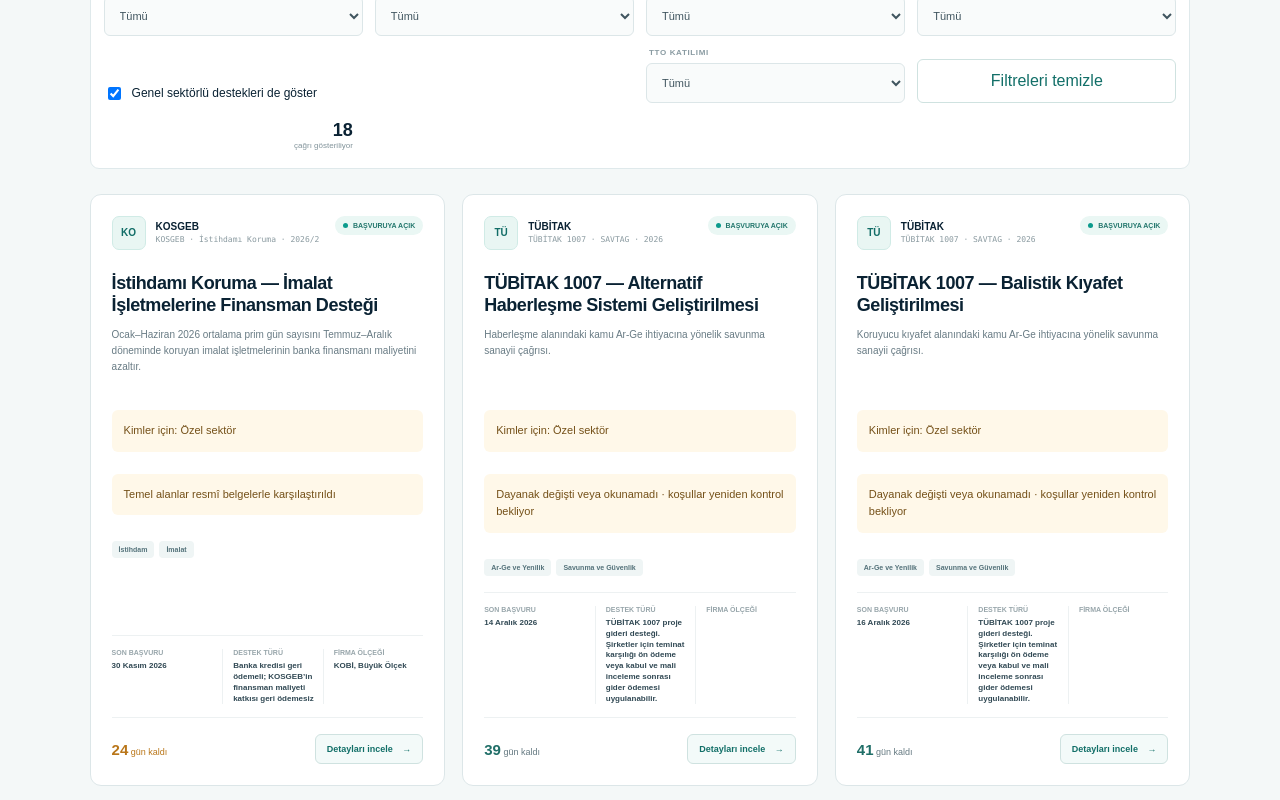
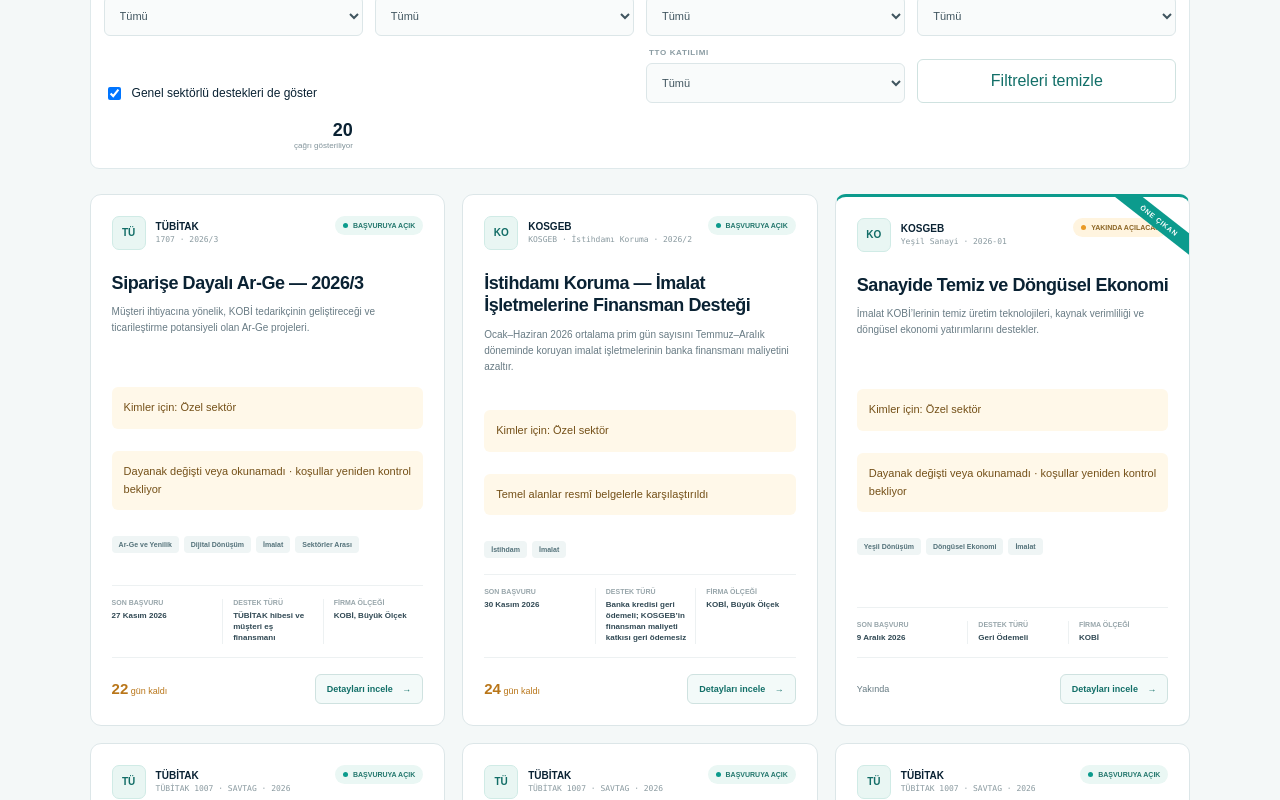
Before and after one commit to cemalyildiz/fon-radari, a Next.js app: page / in a window 1280 px wide. Shown: the part 1480-2280 px from the top of the page. Built offline with nearby package versions, Linux system fonts and the light colour scheme.

Commit message:
Publish verified KOSGEB green industry call and TÜBİTAK extension

```diff
--- a/app/calls-data.ts
+++ b/app/calls-data.ts
@@ -551,6 +551,29 @@ const hit30Duration = "Yatırımın 2030’a kadar tamamlanması hedeflenir; pro
 const hit30Application = "Yatırım sunumu hit30@sanayi.gov.tr adresine gönderilir. Sunumda şirket ve ortaklık bilgileri, yatırım büyüklüğü, istihdam, kapasite, yerli katkı, harcama kırılımı, pazar ve teknik/mali yeterlilik açıklanır. Olumlu ön değerlendirme belge anlamına gelmez; Cumhurbaşkanı Kararı sonrasında E-TUYS üzerinden teşvik belgesi başvurusu yapılır.";
 
 export const calls: FundingCall[] = [
+  {
+    id: "kosgeb-yesil-sanayi-2026-01", scope: "national", code: "Yeşil Sanayi · 2026-01",
+    title: "Sanayide Temiz ve Döngüsel Ekonomi",
+    institution: "KOSGEB — Yeşil Sanayi Destek Programı", institutionShort: "KOSGEB",
+    status: "open", recordType: "call", applicationType: "fixed",
+    openDate: "2026-11-16T00:00:00+03:00", openingDateOnly: true,
+    deadline: "2026-12-09T23:59:59+03:00",
+    followUpStages: [{title: "İkinci aşama · Proje başvurusu", schedule: "21 Aralık 2026–31 Ocak 2027, 23.59.59 TSİ", access: "Yalnız birinci aşama değerlendirmesini geçen işletmeler için.", portalDeadline: "2027-01-31T23:59:59+03:00"}],
+    applicantGroups: ["Özel sektör"], companyScale: ["KOBİ"],
+    applicants: "NACE Rev. 2.1 Kısım C (imalat) alanında küçük ve orta işletmeler; mikro işletmeler hariç. İlan tarihinde en az iki yıllık kuruluş, KOSGEB kaydı, güncel ve onaylı İşletme Beyanı, ön başvuruda geçerli Sanayi Sicil Belgesi ve son onaylı mali yılda bilanço usulü defter şartı var. Findeks notu en az orta riskli olmalı. Son onaylı mali yıldaki bilanço veya net satış hasılatı proje bütçesini aşmalı.",
+    fundingAmount: "Proje başına en çok 7.000.000 TL destek; asgari proje bütçesi 1.000.000 TL. Çağrının toplam bütçesi 3 milyar TL.",
+    fundingType: "Geri Ödemeli", supportRate: "%70", duration: "12 ay",
+    summary: "İmalat KOBİ’lerinin temiz üretim teknolojileri, kaynak verimliliği ve döngüsel ekonomi yatırımlarını destekler.",
+    objectives: ["Enerji, su ve hammadde verimliliği", "İklime dayanıklı atık geri dönüşümü, endüstriyel simbiyoz ve döngüsel üretim"],
+    eligibleCosts: ["En fazla iki yeni tam zamanlı personel", "Yeni makine ve teçhizat", "Yazılım", "Eğitim, test, analiz, belgelendirme ve danışmanlık"],
+    application: "KOSGEB sisteminde 9 Aralık 2026 saat 23.59.59’a kadar ön başvuruyu onaylayın. Birinci aşama sonuçları 18 Aralık’ta açıklanacak.",
+    applicationLinks: [{label: "KOSGEB başvuru sistemi", url: "https://edevlet.kosgeb.gov.tr/SupportsLogin?h=e8c17f72-1a4c-48c0-a864-15be1cd4fbfd"}],
+    notice: "Çevresel ve sosyal risk seviyesi düşük veya orta olmalıdır. Dünya Bankası’nın kapsam dışı sektör ve faaliyetleri uygun değildir.",
+    sourceUrl: "https://kosgeb.gov.tr/site/tr/genel/detay/9508/kosgebden-kobilerin-yesil-donusumune-3-milyar-tllik-destek",
+    sourceLabel: "KOSGEB 16 Kasım 2026 duyurusu",
+    verifiedAt: "2026-11-18",
+    featured: true, tags: ["KOBİ", "Yeşil Sanayi", "Döngüsel Ekonomi"], themes: ["Yeşil Dönüşüm", "Döngüsel Ekonomi", "Kaynak Verimliliği"], sectors: ["İmalat"],
+  },
   ...hit30GreenCalls.map((topic): FundingCall => ({
     id: `sanayi-hit30-${topic.key}`, hit30Topic: topic.key, scope: "national", code: `HIT-30 · ${topic.title}`,
     title: `HIT-30 — ${topic.title}`, institution: "T.C. Sanayi ve Teknoloji Bakanlığı", institutionShort: "HIT-30",
@@ -1533,8 +1556,8 @@ export const calls: FundingCall[] = [
     title: "Siparişe Dayalı Ar-Ge — 2026/3",
     institution: "Türkiye Bilimsel ve Teknolojik Araştırma Kurumu — TEYDEB", institutionShort: "TÜBİTAK",
     status: "open", openDate: "2026-09-01T00:00:00+03:00", openingDateOnly: true,
-    deadline: "2026-11-13T23:59:00+03:00",
-    preDeadline: "2026-11-11",
+    deadline: "2026-11-27T23:59:00+03:00",
+    preDeadline: "2026-11-25",
     applicants: "Türkiye’de yerleşik sermaye şirketleri: bir KOBİ veya büyük müşteri şirket ile en az bir KOBİ tedarikçi birlikte başvurur. İlişkili kuruluşlar aynı projede müşteri ve tedarikçi olamaz; aynı fondan yatırım almak tek başına bu ilişkiyi oluşturmaz. Her iki tarafta göreve uygun lisans mezunu personel gerekir.",
     companyScale: ["KOBİ", "Büyük Ölçek"],
     fundingAmount: "Proje bütçesi en fazla 10.000.000 TL; bu tutar hibe miktarı değildir.",
@@ -1544,11 +1567,11 @@ export const calls: FundingCall[] = [
     summary: "Müşteri ihtiyacına yönelik, KOBİ tedarikçinin geliştireceği ve ticarileştirme potansiyeli olan Ar-Ge projeleri.",
     objectives: ["KOBİ’nin müşteriyle birlikte yenilikçi ürün veya süreç geliştirmesi"],
     eligibleCosts: ["Tedarikçide uygun Ar-Ge personeli, seyahat, danışmanlık ve hizmet, ekipman, yazılım, yayın, malzeme ve mali müşavirlik", "Müşteride görevle ilgili personel (en fazla 18 adam-ay), şehirlerarası seyahat ve mali müşavirlik"],
-    application: "Müşteri kuruluş PRODİS’te projeyi sunar ve tedarikçileri ortak ekler. Müşteri ve bütün tedarikçiler için kuruluş bazlı ön kayıt gerekir; mevcut onay tekrar alınmaz. Ön kayıt son günü 11 Kasım 2026 (çağrı PDF’sinde saat belirtilmiyor). İş birliği sözleşmesi ve ekonomik fizibilite raporu hazırlanır.",
-    notice: "Son başvuru 13 Kasım 2026, 23.59 TSİ. Belirlenen Endüstride Teknolojik Sıçrama ve Dijital Liderlik başlıklarına (Yeşil Dönüşüm başlıkları hariç) +5 puan verilir; sektör ve konu kısıtı değildir. Ortaklar arası hizmet/danışmanlık ve ticarileşme giderleri kapsam dışıdır.",
+    application: "Müşteri kuruluş PRODİS’te projeyi sunar ve tedarikçileri ortak ekler. Kuruluşlar ön kayıt yapmalı, varsa mevcut bilgilerini güncellemelidir. TÜBİTAK onayı gereken ön kayıt veya güncellemeler 25 Kasım 2026’ya kadar onaya gönderilmelidir. İş birliği sözleşmesi ve ekonomik fizibilite raporu hazırlanır.",
+    notice: "Son başvuru 27 Kasım 2026, 23.59 TSİ. Belirlenen Endüstride Teknolojik Sıçrama ve Dijital Liderlik başlıklarına (Yeşil Dönüşüm başlıkları hariç) +5 puan verilir; sektör ve konu kısıtı değildir. Ortaklar arası hizmet/danışmanlık ve ticarileşme giderleri kapsam dışıdır.",
     sourceUrl: "https://tubitak.gov.tr/tr/duyuru/1707-siparis-ar-ge-2026-yili-3-cagrisi-acildi",
     sourceLabel: "TÜBİTAK 1707 2026/3 çağrı duyurusu",
-    verifiedAt: "2026-11-05",
+    verifiedAt: "2026-11-18",
     tags: ["KOBİ", "Sipariş Ar-Ge", "Eş Finansman"],
     themes: ["Ar-Ge ve Yenilik", "Dijital Dönüşüm"], sectors: ["İmalat", "Sektörler Arası"],
   },
```
Also changed, not shown: public/verified-conditions.json.
